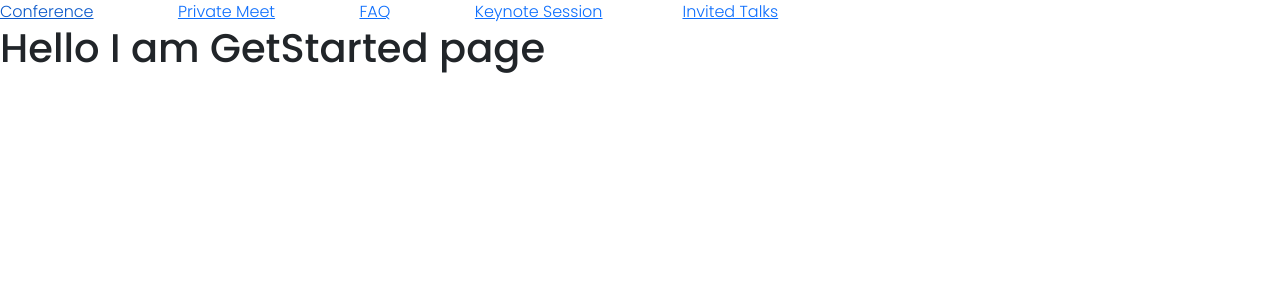
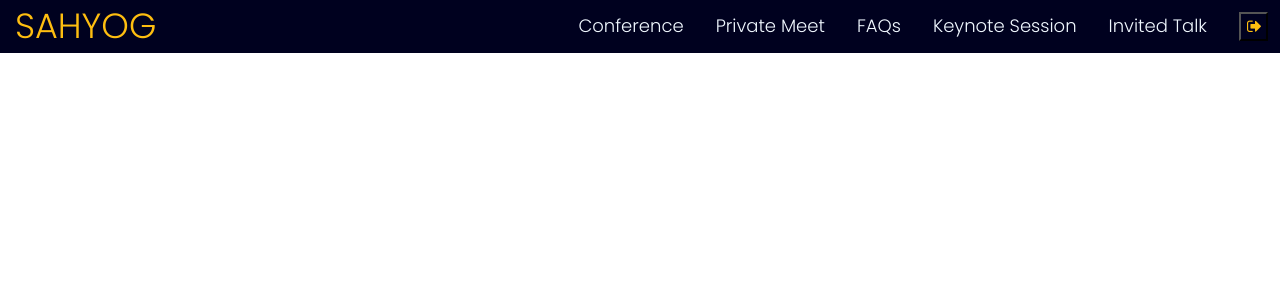
Before and after one commit to Kajal-7/SE_Project, a React (Create React App) app in the folder meetapp/: page / in a window 1280 px wide. Shown: the top 300 px of the page. Built offline with nearby package versions, Linux system fonts and the light colour scheme.

Commit message:
Added Navbar

```diff
--- a/meetapp/package.json
+++ b/meetapp/package.json
@@ -9,7 +9,7 @@
     "firebase": "^9.6.10",
     "react": "^17.0.2",
     "react-dom": "^17.0.2",
-    "react-router-dom": "^6.2.2",
+    "react-router-dom": "^6.3.0",
     "react-scripts": "5.0.0",
     "web-vitals": "^2.1.4"
   },
--- a/meetapp/public/index.html
+++ b/meetapp/public/index.html
@@ -11,6 +11,8 @@
     />
 
     <!-- Bootstrap -->
+
+    <link href="https://maxcdn.bootstrapcdn.com/font-awesome/4.2.0/css/font-awesome.min.css" rel="stylesheet">
     <link
       href="https://cdn.jsdelivr.net/npm/bootstrap@5.1.3/dist/css/bootstrap.min.css"
       rel="stylesheet"
@@ -30,6 +32,8 @@
       user's mobile device or desktop. See https://developers.google.com/web/fundamentals/web-app-manifest/
     -->
     <link rel="manifest" href="%PUBLIC_URL%/manifest.json" />
+
+
     <!--
       Notice the use of %PUBLIC_URL% in the tags above.
       It will be replaced with the URL of the `public` folder during the build.
@@ -40,6 +44,7 @@
       Learn how to configure a non-root public URL by running `npm run build`.
     -->
     <title>React App</title>
+
   </head>
   <body>
     <noscript>You need to enable JavaScript to run this app.</noscript>
--- a/meetapp/src/App.js
+++ b/meetapp/src/App.js
@@ -8,25 +8,41 @@ import KeynoteSession from "./pages/KeynoteSession";
 import InvitedTalk from "./pages/InvitedTalk";
 import Login from "./components/Authentication/Login";
 import Register from "./components/Authentication/Register";
-
+import Navbar from "./components/Navbar/Navbar.js"
 
 function App() {
-  return (
-    <div className="App">
-    <Router>
-        <Routes>
-          <Route exact path="/" element={<GetStarted />} />
-          <Route path="/dashboard" element={<Dashboard />} />
-          <Route path="/faq" element={<Faq />} />
-          <Route path="/privatemeet" element={<PrivateMeet/>} />
-          <Route path="/keynotesession" element={<KeynoteSession/>} />
-          <Route path="/invitedtalk" element={<InvitedTalk/>} />
-          <Route path="/login" element={<Login/>} />
-          <Route path="/register" element={<Register/>} />
+    return (
+    <div className = "App" >
+
+        {/* <Navbar / > */}
+        <Router >
+        <Routes >
+        <Route exact path = "/"
+        element = { < Navbar/ > }
+        /> <
+        Route path = "/dashboard"
+        element = { < Dashboard / > }
+        />  <
+        Route path = "/faq"
+        element = { < Faq / > }
+        /> <
+        Route path = "/privatemeet"
+        element = { < PrivateMeet / > }/>
+         <Route path = "/keynotesession"
+        element = { < KeynoteSession / > }
+        /> <
+        Route path = "/invitedtalk"
+        element = { < InvitedTalk / > }
+        /> <
+        Route path = "/login"
+        element = { < Login / > }
+        /> <
+        Route path = "/register"
+        element = { < Register / > }/>
         </Routes>
-      </Router>
-    </div>
-  );
+        </Router>
+        </div>
+    );
 }
 
 export default App;
--- /dev/null
+++ b/meetapp/src/components/Navbar/Navbar.js
@@ -0,0 +1,89 @@
+import React,{useState} from "react";
+import { Link ,useNavigate} from "react-router-dom";
+import "./navbar.css";
+
+const Navbar = () => {
+
+
+  return (
+    <div>
+      <nav class="navbar navbar-expand-lg">
+        <div class="container-fluid">
+          <Link to="/home">
+            {/* <span> */}
+              {/* <img
+                src={logo}
+                alt="tgt "
+                style={{
+                  height: "60px",
+                  width: "90px",
+                  marginRight: "2rem",
+                  marginBottom: "0.5rem",
+                }}
+              ></img> */}
+            {/* </span> */}
+          </Link>
+          <span className="fmargin">SAHYOG</span>
+
+          <button
+            class="navbar-toggler collapsed"
+            type="button"
+            data-bs-toggle="collapse"
+            data-bs-target="#navbarSupportedContent"
+            aria-controls="navbarSupportedContent"
+            aria-expanded="false"
+            aria-label="Toggle navigation"
+          >
+            <span class="toggler-icon top-bar"></span>
+            <span class="toggler-icon middle-bar"></span>
+            <span class="toggler-icon bottom-bar"></span>
+          </button>
+
+          <div class="collapse navbar-collapse" id="navbarSupportedContent">
+            <ul class="navbar-nav ms-auto mb-2 mb-lg-0" id="col">
+              <Link to="/dashboard" style={{ textDecoration: "none" }}>
+                <li class="nav-item" className="navitem">
+                  Conference
+                </li>
+              </Link>
+              <Link to="/PrivateMeet" style={{ textDecoration: "none" }}>
+                <li class="nav-item" className="navitem">
+                  Private Meet
+                </li>
+              </Link>
+
+              <Link to="/faq" style={{ textDecoration: "none" }}>
+                <li class="nav-item" className="navitem">
+                  FAQs
+                </li>
+              </Link>
+
+
+
+              <Link to="/KeynoteSession" style={{ textDecoration: "none" }}>
+                <li class="nav-item" className="navitem">
+                  Keynote Session
+                </li>
+              </Link>
+
+              <Link to="/invitedtalk" style={{ textDecoration: "none" }}>
+                <li class="nav-item" className="navitem" id="last">
+                  Invited Talk
+                </li>
+              </Link>
+              <li>
+
+                <button class="myb">
+                  <i class="fa fa-sign-out" aria-hidden="true"></i>
+              </button>
+              </li>
+
+            </ul>
+          </div>
+        </div>
+      </nav>
+    </div>
+  );
+};
+
+export default Navbar;
--- /dev/null
+++ b/meetapp/src/components/Navbar/navbar.css
@@ -0,0 +1,124 @@
+.navbar-toggler {
+    border: 0 !important;
+}
+
+.navbar-toggler:focus,
+.navbar-toggler:active,
+.navbar-toggler-icon:focus {
+    outline: none !important;
+    box-shadow: none !important;
+    border: 0 !important;
+}
+
+.toggler-icon {
+    width: 30px;
+    height: 3px;
+    background-color: #e74c3c;
+    display: block;
+    transition: all 0.6s;
+}
+
+.middle-bar {
+    margin: 5px auto;
+}
+
+.navbar-toggler .top-bar {
+    transform: rotate(45deg);
+    transform-origin: 10% 10%;
+}
+
+.navbar-toggler .middle-bar {
+    opacity: 0;
+    filter: alpha(opacity=0);
+}
+
+.navbar-toggler .bottom-bar {
+    transform: rotate(-45deg);
+    transform-origin: 10% 90%;
+}
+
+.navbar-toggler.collapsed .top-bar {
+    transform: rotate(0);
+}
+
+.navbar-toggler.collapsed .middle-bar {
+    opacity: 1;
+    filter: alpha(opacity=100);
+}
+
+.navbar-toggler.collapsed .bottom-bar {
+    transform: rotate(0);
+}
+
+.navbar-toggler.collapsed .toggler-icon {
+    background-color: #FEBE10;
+}
+
+.navbar2 {
+    margin-left: 5rem;
+}
+
+.navbar {
+    padding-top: 0rem;
+    /* height:90px; */
+}
+
+.container-fluid {
+    background-color: rgb(0, 1, 31);
+    margin-top: 0;
+}
+
+
+/* #col{
+    background-color: rgb(0,1,63);
+} */
+
+.navitem {
+    margin-left: 2rem;
+    font-size: 18px;
+    color: aliceblue;
+}
+
+#last {
+    margin-right: 2rem;
+}
+
+
+/* #navbarSupportedContent
+{
+    display: flex;
+    justify-content: flex-end;
+} */
+
+.fmargin {
+    margin-left: 3px;
+    /* margin-right: 20rem; */
+    text-decoration: none;
+    font-size: 35px;
+    /* background: rgb(238,226,174);
+background: radial-gradient(circle, rgba(238,226,174,1) 0%, rgba(211,189,65,1) 21%, rgba(233,220,148,1) 55%); */
+    color: #FEBE10;
+}
+
+.myb {
+    color: #FEBE10;
+    background-color: rgb(0, 1, 31);
+    height: 29px;
+    width: 29px;
+}
+
+
+/* #col:hover{
+    color:white;
+} */
+
+.navitem:hover {
+    background-color: #FEBE10;
+    color: rgba(0, 1, 45, 1);
+    border-radius: 5px;
+    transition: 0.2s;
+}
+
+.navitem:link {
+    color: black;
+}
```
Also changed, not shown: 1 other file (tests, documents, lock files or other folders).
